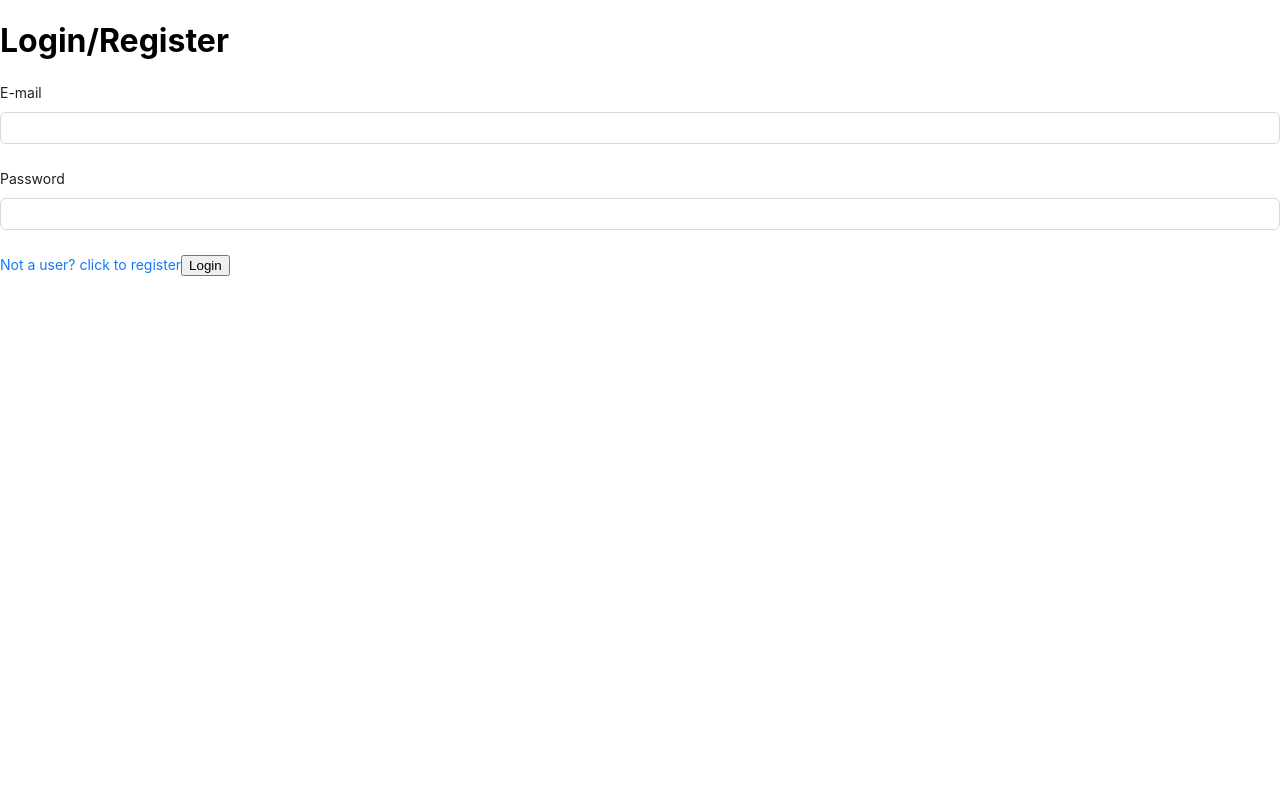
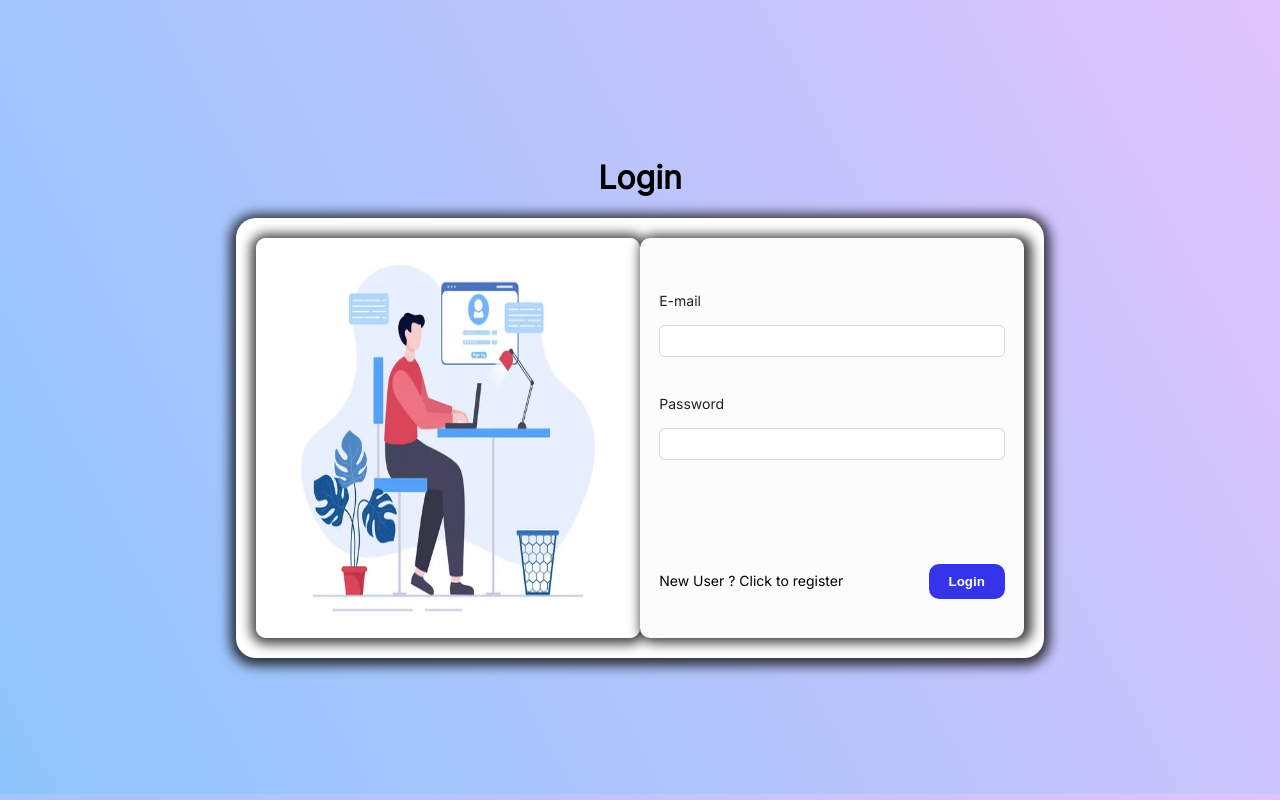
Before and after one commit to aashishthakurcodes/MERN_E-COMMERCE, a React (Create React App) app in the folder Expense_Management/client/: page /login in a window 1280 px wide. Built offline with nearby package versions, Linux system fonts and the light colour scheme.

Commit message:
Login ui completed

```diff
--- a/Expense_Management/client/public/index.html
+++ b/Expense_Management/client/public/index.html
@@ -9,7 +9,7 @@
       name="description"
       content="Web site created using create-react-app"
     />
-
+    <link href="https://fonts.googleapis.com/css2?family=Assistant:wght@300&family=Inter&family=Merriweather:ital,wght@1,300&display=swap" rel="stylesheet">
 
     <title>EXPENSE || MANAGEMENT</title>
   </head>
--- /dev/null
+++ b/Expense_Management/client/src/Component/Layout/Loading.css
@@ -0,0 +1,91 @@
+.loading-container {
+    position: fixed;
+    top: 0;
+    left: 0;
+    width: 100%;
+    height: 100%;
+    display: flex;
+    justify-content: center;
+    align-items: center;
+    background-color: rgba(0, 0, 0, 0.5); /* Semi-transparent background to create a blur effect */
+    backdrop-filter: blur(5px); /* Apply the blur effect to the background */
+    z-index: 9999; /* Set a high z-index to make sure it's displayed above other elements */
+  }
+.lds-spinner {
+    color: official;
+    display: inline-block;
+    position: relative;
+    width: 80px;
+    height: 80px;
+  }
+  .lds-spinner div {
+    transform-origin: 40px 40px;
+    animation: lds-spinner 1.2s linear infinite;
+  }
+  .lds-spinner div:after {
+    content: " ";
+    display: block;
+    position: absolute;
+    top: 3px;
+    left: 37px;
+    width: 6px;
+    height: 18px;
+    border-radius: 20%;
+    background: #fff;
+  }
+  .lds-spinner div:nth-child(1) {
+    transform: rotate(0deg);
+    animation-delay: -1.1s;
+  }
+  .lds-spinner div:nth-child(2) {
+    transform: rotate(30deg);
+    animation-delay: -1s;
+  }
+  .lds-spinner div:nth-child(3) {
+    transform: rotate(60deg);
+    animation-delay: -0.9s;
+  }
+  .lds-spinner div:nth-child(4) {
+    transform: rotate(90deg);
+    animation-delay: -0.8s;
+  }
+  .lds-spinner div:nth-child(5) {
+    transform: rotate(120deg);
+    animation-delay: -0.7s;
+  }
+  .lds-spinner div:nth-child(6) {
+    transform: rotate(150deg);
+    animation-delay: -0.6s;
+  }
+  .lds-spinner div:nth-child(7) {
+    transform: rotate(180deg);
+    animation-delay: -0.5s;
+  }
+  .lds-spinner div:nth-child(8) {
+    transform: rotate(210deg);
+    animation-delay: -0.4s;
+  }
+  .lds-spinner div:nth-child(9) {
+    transform: rotate(240deg);
+    animation-delay: -0.3s;
+  }
+  .lds-spinner div:nth-child(10) {
+    transform: rotate(270deg);
+    animation-delay: -0.2s;
+  }
+  .lds-spinner div:nth-child(11) {
+    transform: rotate(300deg);
+    animation-delay: -0.1s;
+  }
+  .lds-spinner div:nth-child(12) {
+    transform: rotate(330deg);
+    animation-delay: 0s;
+  }
+  @keyframes lds-spinner {
+    0% {
+      opacity: 1;
+    }
+    100% {
+      opacity: 0;
+    }
+  }
--- a/Expense_Management/client/src/Component/Layout/Loading.js
+++ b/Expense_Management/client/src/Component/Layout/Loading.js
@@ -1,9 +1,8 @@
 import React from 'react'
-
+import "./Loading.css"
 const Loading = () => {
   return (
-    <div><h1>
-        Loading....</h1></div>
+    <div><div class="lds-spinner"><div></div><div></div><div></div><div></div><div></div><div></div><div></div><div></div><div></div><div></div><div></div><div></div></div></div>
   )
 }
 
--- a/Expense_Management/client/src/Pages/Login.js
+++ b/Expense_Management/client/src/Pages/Login.js
@@ -4,6 +4,8 @@ import { Link, useNavigate } from "react-router-dom";
 import axios from "axios";
 import Loading from "../Component/Layout/Loading";
 import { useState } from "react";
+ import './login.css'
+ import img1 from  "../Images/depositphotos_515228796-stock-illustration-online-registration-sign-login-account.jpg"
 
 const Login = () => {
   const navigate = useNavigate();
@@ -22,8 +24,6 @@ const Login = () => {
       setLoading(false);
       message.error("Something went wrong");
     }
-
-
   };
   useEffect(() => {
     if (localStorage.getItem("user")) {
@@ -31,24 +31,45 @@ const Login = () => {
     }
   }, [navigate]);
 
-
   return (
     <>
       <div>
-        {loading && <Loading />}
-        <h1>Login/Register</h1>
-        <Form layout="vertical" onFinish={submitHandler}>
-          <Form.Item label="E-mail" name="email">
-            <Input type="email" required />
-          </Form.Item>
-          <Form.Item label="Password" name="password">
-            <Input type="password" required />
-          </Form.Item>
-          <div>
-            <Link to={"/register"}>Not a user? click to register</Link>
-            <button>Login</button>
+      {loading && (
+
+          <div className="loading-container">
+            <Loading />
           </div>
-        </Form>
+        )}
+
+        <div className="container_login">
+          <h1>Login</h1>
+          <div className="login_form">
+
+            <div className="login_img">
+              <img className="loginimg" src={img1} alt="loginimg"/>
+            </div>
+
+
+          <Form layout="vertical" onFinish={submitHandler} className="form">
+          <div className="login_data">
+            <Form.Item label="E-mail" name="email" className="input_label">
+              <Input type="email" required />
+            </Form.Item>
+            <Form.Item  className="input_label" label="Password" name="password">
+              <Input type="password" required />
+            </Form.Item>
+            </div>
+            <div className="register_login">
+              <Link className="input_label" to={"/register"}>New User ? Click to register</Link>
+              <button className="login_btn">Login</button>
+            </div>
+          </Form>
+
+
+
+
+          </div>
+        </div>
       </div>
     </>
   );
--- /dev/null
+++ b/Expense_Management/client/src/Pages/login.css
@@ -0,0 +1,114 @@
+body{
+    background-color: #8EC5FC;
+    background-image: linear-gradient(62deg, #8EC5FC 0%, #E0C3FC 100%);
+}
+.container_login{
+    /* width: 500px; */
+    /* border: 2px solid red; */
+    display: flex;
+    height: 99.3vh;
+    overflow: hidden;
+    justify-content: center;
+    flex-direction: column;
+    align-items: center;
+
+
+}
+.login_form{
+   border-radius: 20px;
+    padding: 20px;
+    background: #ffff;
+    display: flex;
+    justify-content: center;
+    width: 60%;
+    box-shadow: 0px 2px 12px 6px rgba(0,0,0,0.75);
+    /* align-items: center; */
+}
+.loginimg{
+    width: 100%;
+    border-radius: 10px;
+    /* border: 3px solid gray; */
+}
+.login_img{
+    /* border: 3px solid rgb(0, 4, 255); */
+    box-shadow: 0px 1px 12px 5px rgba(0,0,0,0.75);
+    width: 50%;
+    display: flex;
+    justify-content: center;
+    border-radius: 10px;
+
+
+}
+.form{
+    box-shadow: 4px 1px 12px 4px rgba(0,0,0,0.75);
+    /* border: 3px solid gray; */
+    border-radius: 10px;
+    justify-content: space-around;
+    height: 100%;
+    background: #fcfcfc;
+    display: flex;
+    flex-direction: column;
+    width: 50%;
+    height: 400px;
+    align-items: center;
+}
+.login_data{
+    /* border: 3px solid rgb(255, 12, 174); */
+    display: flex;
+    flex-direction: column;
+    width: 90%;
+}
+
+.register_login{
+    /* border: 2px solid brown; */
+    width: 90%;
+    display: flex;
+    justify-content: space-between;
+    align-items: center;
+}
+.input_label{
+    font-family: "Inter";
+    color: black;
+}
+.ant-form-item-label {
+    font-family: "Inter";
+    font-size: 25px;
+    color: black;
+  }
+
+  .ant-form-item-control-input {
+    font-family:"Inter"
+  }
+.login_btn{
+    background: rgb(52, 52, 235);
+    border: none;
+    padding: 10px 20px;
+    border-radius: 10px;
+    color:#ffff;
+    font-weight: 600;
+    cursor: pointer;
+}
+.login_btn:hover{
+    background: rgb(107, 107, 209);
+
+}
+
+@media screen and (max-width: 450px) {
+body{
+    background-color: #D9AFD9;
+background-image: linear-gradient(0deg, #D9AFD9 0%, #97D9E1 100%);
+
+}
+.login_img{
+    display: none;
+}
+.form{
+    width: 100%;
+}
+.login_form{
+    width: 80%;
+    background-color: #4158D0;
+background-image: linear-gradient(43deg, #4158D0 0%, #C850C0 46%, #FFCC70 100%);
+
+}
+}
--- a/Expense_Management/client/src/index.css
+++ b/Expense_Management/client/src/index.css
@@ -1,10 +1,6 @@
 body {
   margin: 0;
-  font-family: -apple-system, BlinkMacSystemFont, 'Segoe UI', 'Roboto', 'Oxygen',
-    'Ubuntu', 'Cantarell', 'Fira Sans', 'Droid Sans', 'Helvetica Neue',
-    sans-serif;
-  -webkit-font-smoothing: antialiased;
-  -moz-osx-font-smoothing: grayscale;
+  font-family:"Inter"
 }
 
 code {
```
Also changed, not shown: Expense_Management/client/src/Images/depositphotos_515228796-stock-illustration-online-registration-sign-login-account.jpg (added), Expense_Management/client/src/Images/download (1).png (added).
